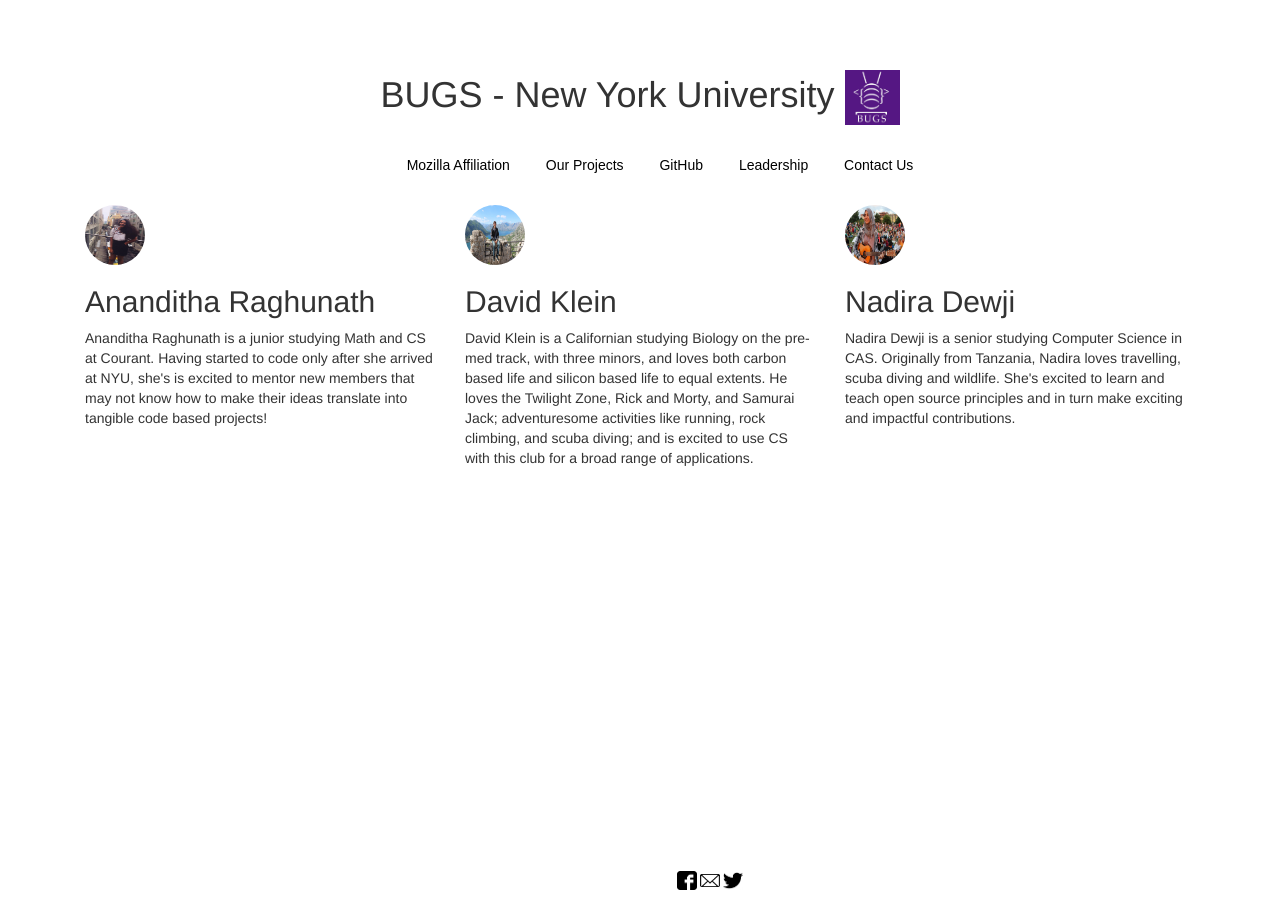
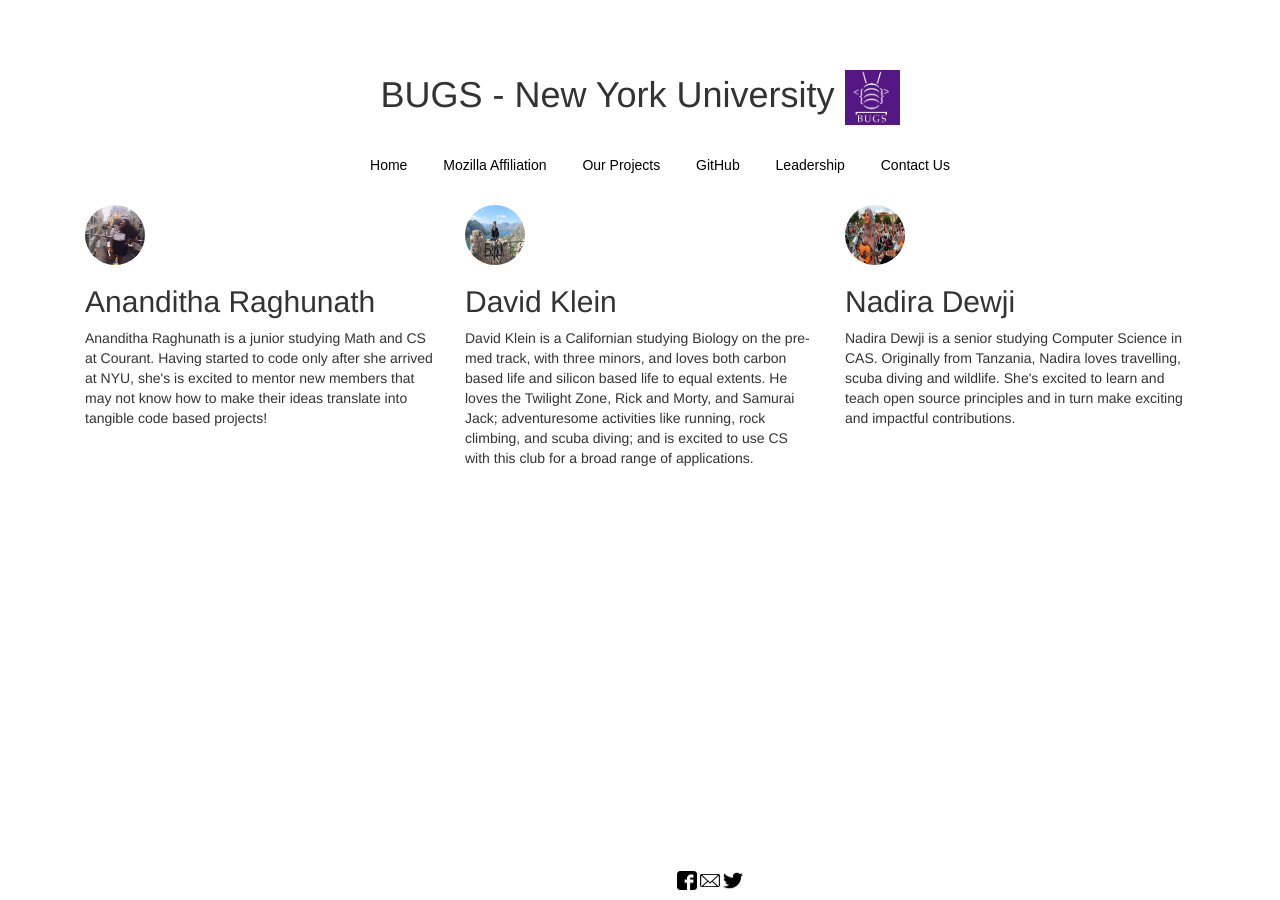
Before and after one commit to BUGS-NYU/bugs-nyu.github.io-old, a Jekyll site: the page built from leadership/index.html, in a window 1280 px wide. Built offline with Jekyll 4.4.1, drawn with Linux system fonts in a browser that asks for light colours.

Commit message:
trying to add new home button

```diff
--- a/_includes/header.html
+++ b/_includes/header.html
@@ -29,6 +29,7 @@
     </br>
     <nav id="mainNavigation">
       <ul>
+        <li><a href="https://bugs-nyu.github.io/"> Home </a></li>
         <li><a href="https://opensource.mozilla.community/"> Mozilla Affiliation </a></li>
         <li><a href="/projects"> Our Projects </a></li>
         <li><a href="https://github.com/BUGS-NYU/"> GitHub </a></li>
```
